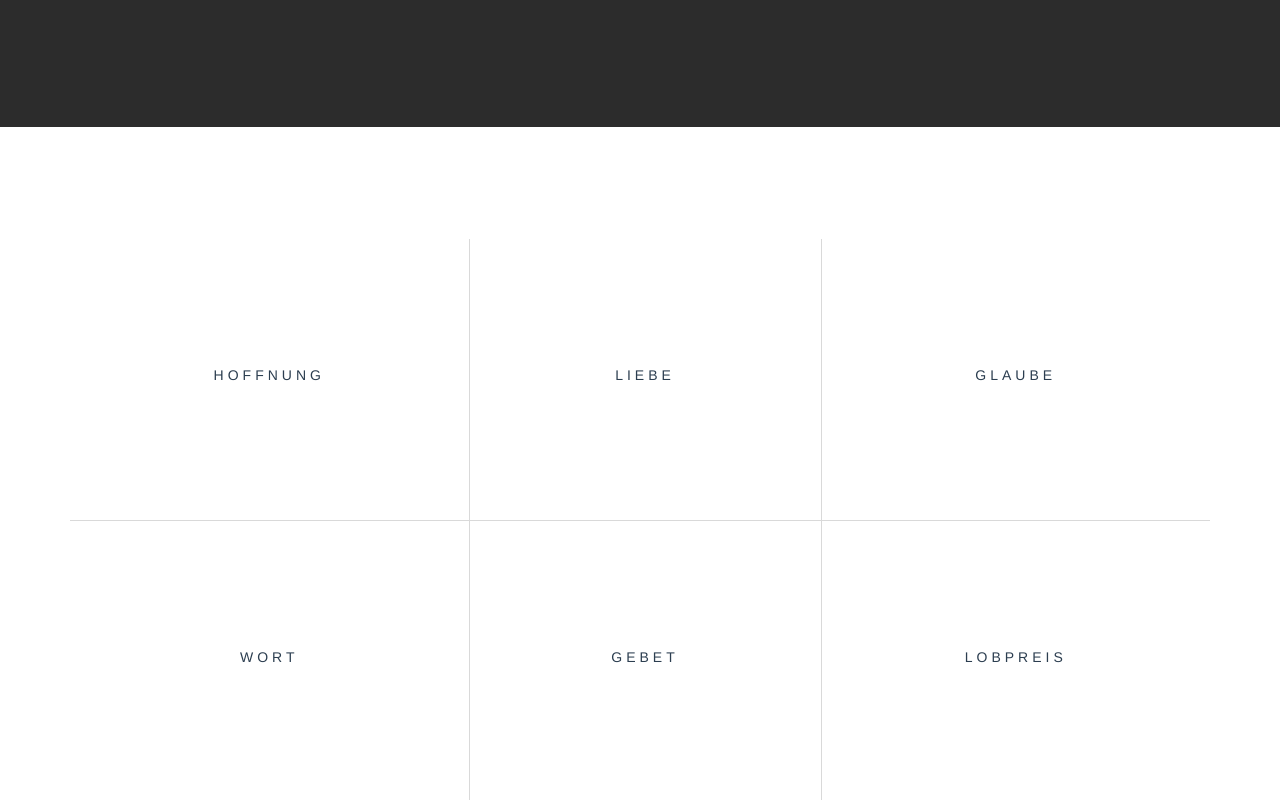
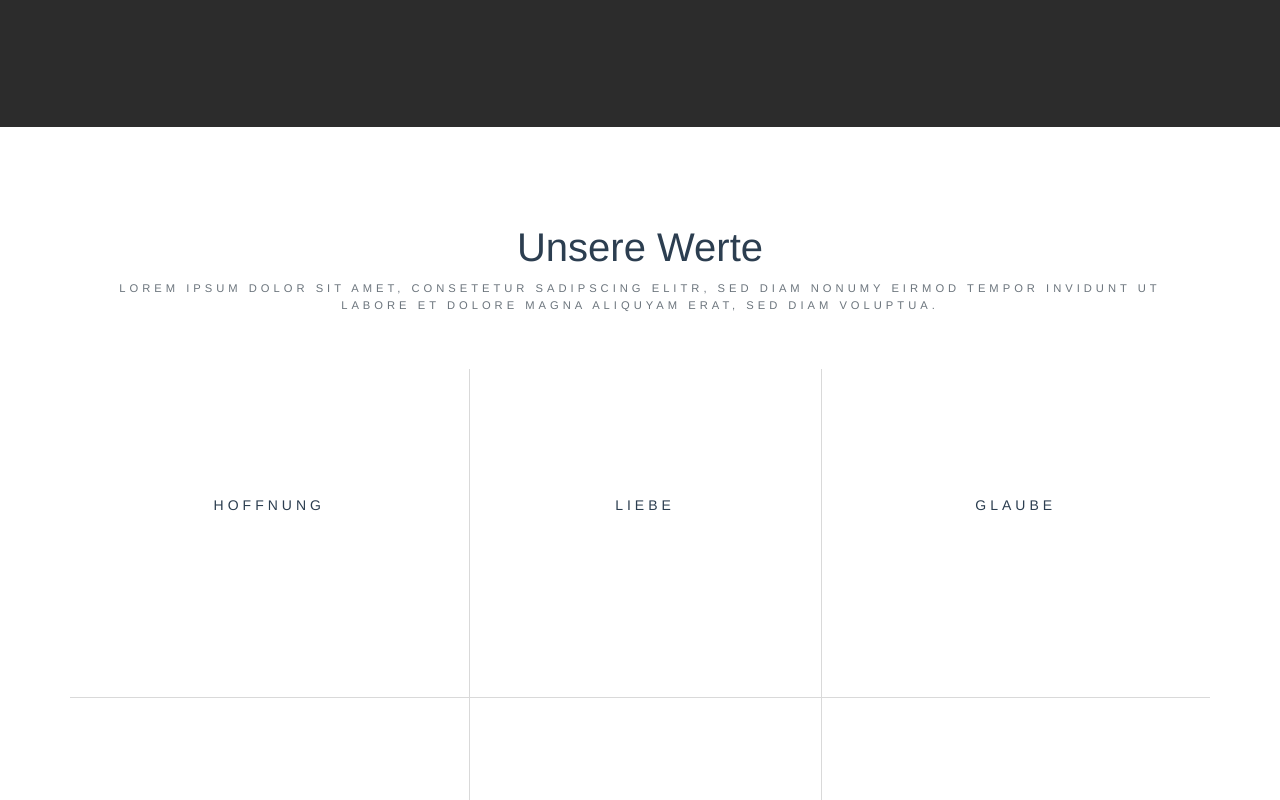
Before and after one commit to stefanmatar/agapewien, a Vue app: page /#/ in a window 1280 px wide. Shown: the part 1260-2060 px from the top of the page. Built offline with nearby package versions, Linux system fonts and the light colour scheme; some icons are missing.

Commit message:
update OurValues add Heading

```diff
--- a/src/components/OurValues.vue
+++ b/src/components/OurValues.vue
@@ -2,6 +2,10 @@
   <section id="values">
     <div class="container">
       <div class="row">
+        <div class= "col-12">
+        <h1> Unsere Werte</h1>
+        <h3><small class="text-muted">Lorem ipsum dolor sit amet, consetetur sadipscing elitr, sed diam nonumy eirmod tempor invidunt ut labore et dolore magna aliquyam erat, sed diam voluptua.</small></h3>
+        </div>
         <table class="col-12">
           <tr>
             <th><h3>Hoffnung</h3></th>
@@ -28,7 +32,7 @@ export default {
 <style>
 #values {
   background-color: white;
-  padding: 6em 0;
+  padding: 5em 0;
 }
 
 table {
@@ -61,4 +65,7 @@ th {
 th:hover {
   color: #d03439;
 }
+#values h3{
+  margin-bottom: 4em;
+}
 </style>
```
